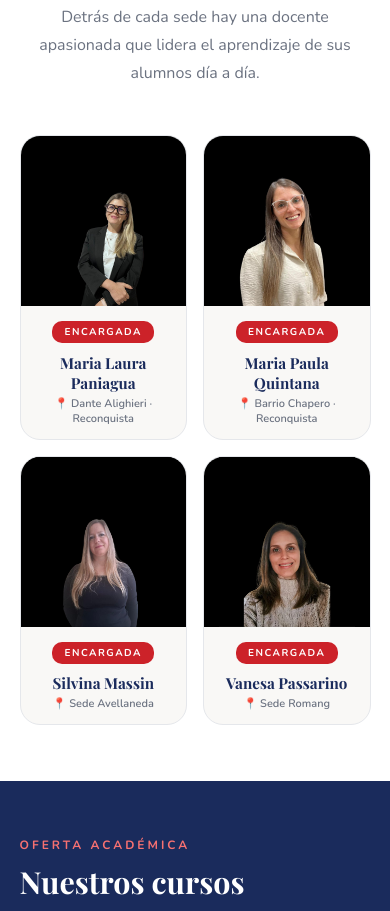
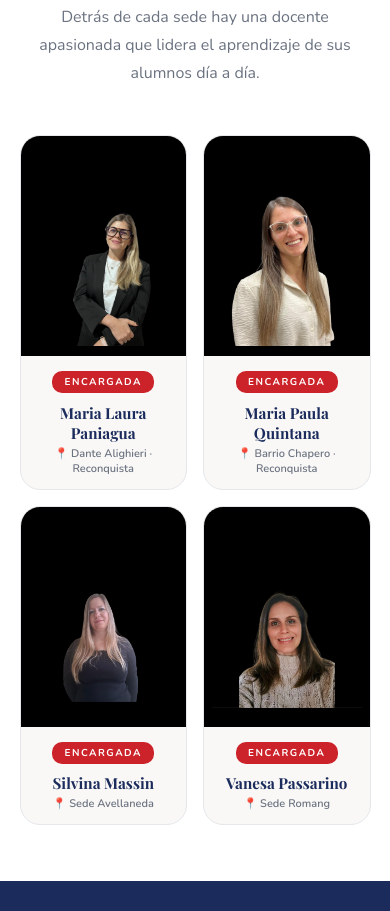
Before and after one commit to almironjuan/Let-It-Be-Language-School, a plain HTML site: page index.html in a window 390 px wide. Shown: the part 3220-4131 px from the top of the page. Drawn offline with nearby package versions, Linux system fonts and the light colour scheme.

Commit message:
index.html

```diff
--- a/index.html
+++ b/index.html
@@ -5,6 +5,7 @@
 <meta name="viewport" content="width=device-width, initial-scale=1.0">
 <title>Let It Be Language School</title>
 <link href="https://fonts.googleapis.com/css2?family=Playfair+Display:wght@400;700&family=Nunito:wght@300;400;600;700;800&display=swap" rel="stylesheet">
+
 <style>
   :root {
     --red: #CC2229; --red-dark: #A01820; --red-light: #fdf0f0;
@@ -502,23 +503,29 @@
 
   .team-card img {
     width:100%;
-    height:240px;
+    height:300px;
     object-fit:contain;
     object-position:center center;
     display:block;
     background:#000;
+    padding:8px;
   }
 
   .team-card.img-up img,
-  .team-card.img-avellaneda img,
-  .team-card.img-romang img {
+  .team-card.img-avellaneda img {
     object-fit:contain;
     object-position:center center;
     transform:none;
   }
 
+  .team-card.img-romang img {
+    object-fit:contain;
+    object-position:center 35%;
+    transform:none;
+  }
+
   .team-card.img-fit img {
-    height:240px;
+    height:300px;
     object-fit:contain;
   }
 
@@ -877,8 +884,9 @@
     .team-info { padding:.8rem; }
 
     .team-card img {
-      height:170px;
+      height:220px;
       object-fit:contain;
+      object-position:center center;
     }
 
     .courses-list { grid-template-columns:1fr 1fr; }
@@ -915,6 +923,7 @@
   }
 </style>
 </head>
+
 <body>
 
 <!-- NAV -->
```
